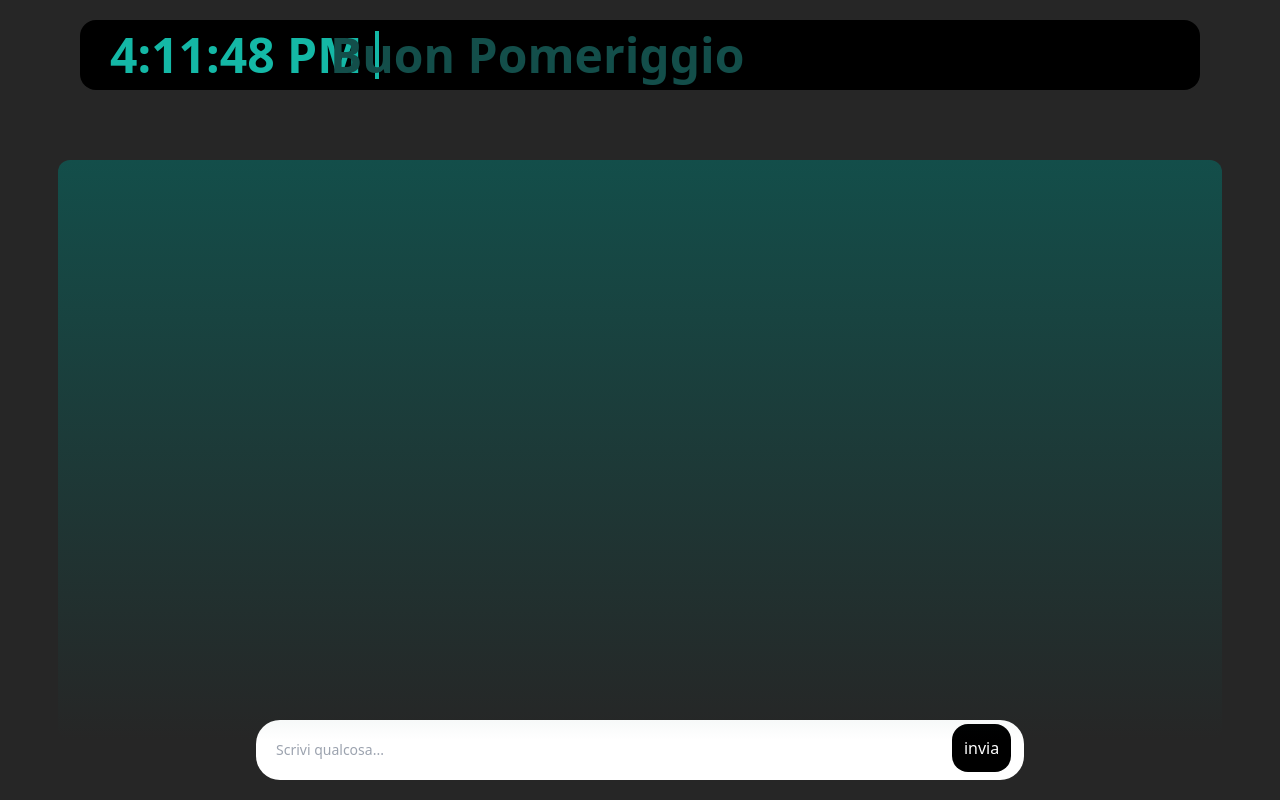
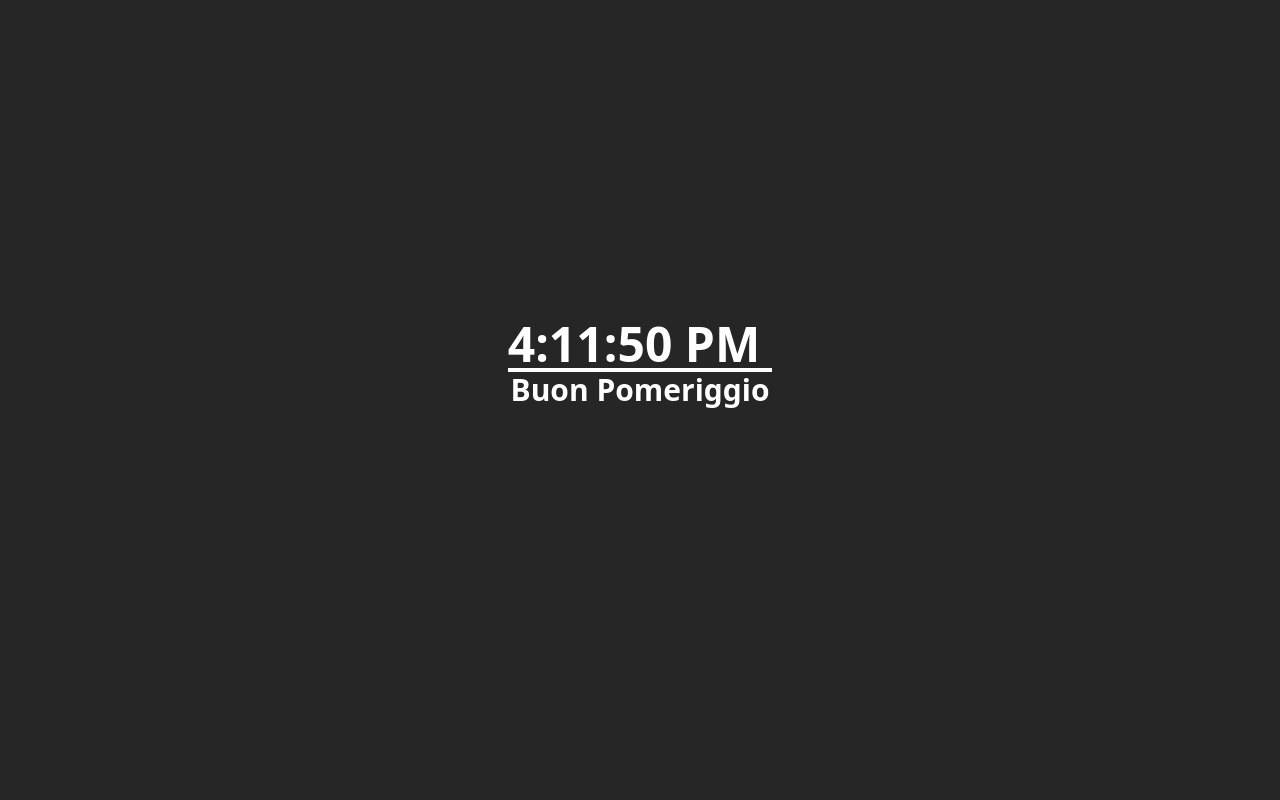
Before and after one commit to Ale31199/GIOCO, a SvelteKit app in the folder gioco/: page / in a window 1280 px wide. Built offline with nearby package versions, Linux system fonts and the light colour scheme.

Commit message:
home aggiornata

```diff
--- a/gioco/package.json
+++ b/gioco/package.json
@@ -28,6 +28,8 @@
 	},
 	"type": "module",
 	"dependencies": {
-		"openai": "^4.0.0"
+		"express": "^4.18.2",
+		"openai": "^4.0.0",
+		"ws": "^8.16.0"
 	}
 }
--- a/gioco/src/routes/+page.svelte
+++ b/gioco/src/routes/+page.svelte
@@ -1,25 +1,15 @@
-<div class="flex justify-center items-center h-[70px] bg-black ml-[80px] mr-[80px] relative rounded-2xl top-[20px]">
-<p class="text-5xl text-teal-500 font-bold cursor-default absolute left-[30px] pr-3 border-r-4 border-teal-500">{test.toLocaleTimeString()}</p>
-<p class="text-5xl text-teal-900 font-bold cursor-default absolute left-[250px] ">{salutiTime}</p>
+<div class="flex justify-center items-center flex-col w-[100%] absolute top-[40%] rounded-2xl ">
+<p class="text-5xl text-white font-bold cursor-default pr-3 border-b-4 border-white">{test.toLocaleTimeString()}</p>
+<p class="text-3xl text-white font-bold cursor-default sfoca2 ">{salutiTime}</p>
 </div>
 
-<div class='flex justify-center w-[100%] '>
-<input on:keydown="{entra}" bind:value="{nu}" placeholder="Scrivi qualcosa..." type="text" class='absolute rounded-3xl outline-none border-none top-[90%] w-[60%] text-sm p-5 text-black'/>
-<button on:click="{()=>scrivi()}" class="absolute right-[21%] top-[90.5%] rounded-2xl bg-black text-white p-3">invia</button>
-<div class='absolute top-[20%] flex flex-col justify-center items-center w-[91%] h-[580px] bg-gradient-to-t to-teal-900 from-transparent rounded-xl overflow-y-auto p-3'>
-  {#each ne as nuo}
-  <p class='text-white bg-neutral-900 rounded-3xl p-2 text-base mb-3 ml-[30%] mr-[30%] sfoca  '>{nuo}
-    <button on:click="{()=>togli(nuo)}" class="bg-red-800 rounded-lg relative right-0  w-[60px] ">Elimina</button></p>
-  {/each}
-</div>
-</div>
+
 
 <!-- C7WN97HZUZLNTWAFGLA5SWTB key per twilio -->
 
 <script>
 	import { onMount } from 'svelte';
 
-  const cose = [1, 2]
   let test = new Date()
 
  const tempo=()=>{
@@ -31,34 +21,7 @@
 tempo()
 
 
-let nu = ''
-let ne = []
 
-onMount(()=>{
-if (typeof window !== 'undefined'){
-const save = localStorage.getItem('ne')
-if (save){
-  ne = JSON.parse(save)
-}
-}
-})
-
-const scrivi=()=>{
-  ne = [...ne, nu]
-  nu = ''
-  localStorage.setItem('ne', JSON.stringify(ne))
-}
-
-const togli=(index)=>{
-  ne = ne.filter(i=> i !== index)
-  localStorage.setItem('ne', JSON.stringify(ne))
-}
-
-const entra=(event)=>{
-  if (event.key === 'Enter'){
-    scrivi()
-  }
-}
 
 const saluti = [
   'Buongiorno',
@@ -131,4 +94,13 @@ frasiRandom()
     0% {filter: blur(5px);}
     100%{filter: blur(0px); opacity: 1;}
   }
+
+  .sfoca2{
+    animation: 3s forwards sfoc2;
+    opacity: 0;
+  }
+  @keyframes sfoc2 {
+    0% {filter: blur(5px);}
+    100%{filter: blur(0px); opacity: 1;}
+  }
 </style>
--- /dev/null
+++ b/gioco/src/routes/chat/+page.svelte
@@ -0,0 +1,66 @@
+<script>
+  import { onMount } from 'svelte';
+
+  let message = '';
+  let chatMessages = [];
+  let ws;
+
+  const connectWebSocket = () => {
+  ws = new WebSocket('ws://192.168.1.7:5173/chat');
+
+  ws.addEventListener('open', () => {
+    console.log('WebSocket connection opened');
+    // Ora che la connessione è aperta, puoi inviare messaggi se necessario
+  });
+
+  ws.addEventListener('message', (event) => {
+    const receivedMessage = JSON.parse(event.data);
+    chatMessages = [...chatMessages, receivedMessage];
+  });
+
+  ws.addEventListener('close', () => {
+    console.log('WebSocket connection closed');
+    // Puoi gestire la riconnessione qui, se lo desideri
+  });
+};
+
+
+  onMount(() => {
+    // Connessione WebSocket solo dopo che la pagina è completamente caricata
+    connectWebSocket();
+  });
+
+  const sendMessage = () => {
+  if (ws && ws.readyState === WebSocket.OPEN) {
+    // La connessione WebSocket è aperta, puoi inviare il messaggio
+    ws.send(JSON.stringify({ content: message, sender: 'Me' }));
+    message = '';
+  } else {
+    console.error('La connessione WebSocket non è ancora aperta.');
+  }
+};
+
+
+  const enter = (event) => {
+    if (event.key === 'Enter') {
+      sendMessage();
+    }
+  };
+</script>
+
+<style>
+  /* Aggiungi i tuoi stili qui */
+</style>
+
+<div class='flex w-[100%] justify-center'>
+  <div class="bg-white flex flex-col overflow-y-auto w-[70%] h-[700px] rounded-2xl justify-start absolute bottom-[20%]">
+    {#each chatMessages as { content, sender }}
+      <p class="bg-blue-400 font-medium p-1 flex">{sender}: {content}</p>
+    {/each}
+  </div>
+</div>
+
+<div class='absolute bottom-[10%] w-[100%] flex justify-center'>
+  <input maxlength="130" class="w-[70%] h-[70px] outline-none p-3 rounded-2xl" on:keydown="{enter}" bind:value={message} placeholder="Type your message..." />
+  <button class="absolute right-[15%] h-[70px] bg-green-700 text-white p-3 rounded-2xl shadow-sm shadow-black " on:click="{sendMessage}">Send</button>
+</div>
--- /dev/null
+++ b/gioco/src/routes/chat/chat.js
@@ -0,0 +1,23 @@
+const express = require('express');
+const http = require('http');
+const WebSocket = require('ws');
+
+const app = express();
+const server = http.createServer(app);
+const ws = new WebSocket.Server({ server });
+
+ws.on('connection', (currentClient) => {
+	currentClient.on('message', (message) => {
+		// Invia il messaggio a tutti gli altri utenti connessi
+		ws.clients.forEach((client) => {
+			if (client !== currentClient && client.readyState === WebSocket.OPEN) {
+				client.send(message);
+			}
+		});
+	});
+});
+
+const port = process.env.PORT || 5173;
+server.listen(port, '192.168.1.7', () => {
+	console.log(`Server running on port ${port}`);
+});
```
Also changed, not shown: 1 other file (tests, documents, lock files or other folders).
